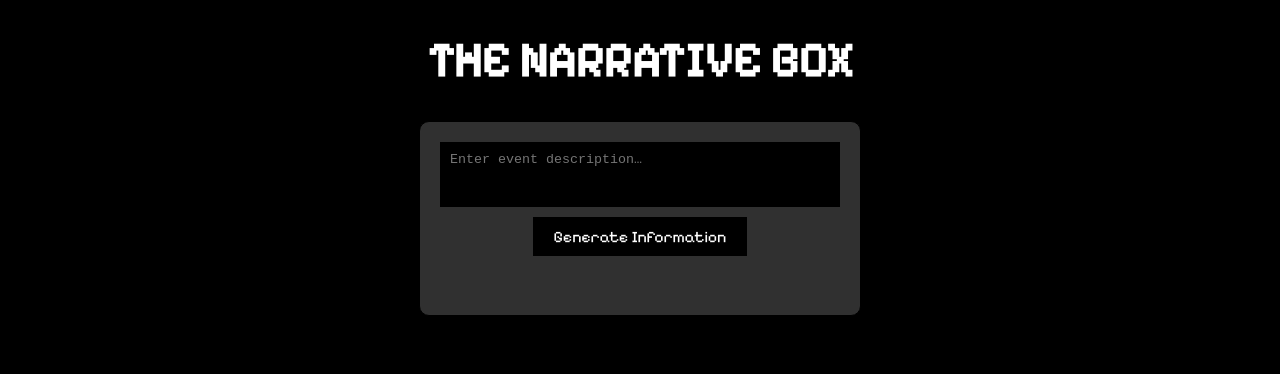
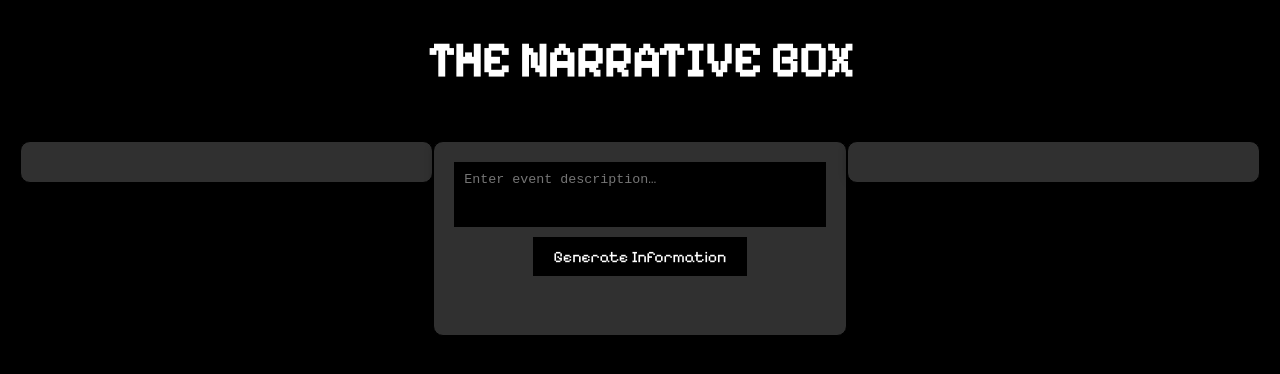
Before and after one commit to tom-plant/the-narrative-box, a React (Create React App) app: page / in a window 1280 px wide. Shown: the top 374 px of the page. Built offline with nearby package versions, Linux system fonts and the light colour scheme.

Commit message:
Added blank consoles to left and right of input interface to handle additional functionality. Need to fill with features.

```diff
--- a/src/App.css
+++ b/src/App.css
@@ -1,22 +1,23 @@
+/* App.css */
 .App {
   text-align: center;
 }
 
-/* Set the background color to black */
 body {
   background-color: black;
-  margin: 0; /* Optionally remove default body margin */
+  margin: 0;
 }
 
-/* Style the header */
 .App-header {
-  font-family: 'Pixelify Sans', sans-serif; /* Apply the Pixelify Sans font */
-  background-color: transparent; /* Remove background color */
-  min-height: 100vh;
+  font-family: 'Pixelify Sans', sans-serif;
+  background-color: transparent;
+  font-size: calc(10px + 2vmin);
+  color: white;
+}
+
+.container {
   display: flex;
-  flex-direction: column;
-  align-items: center;
-  justify-content: center;
-  font-size: calc(10px + 2vmin);
-  color: white; /* Set text color to white */
+  justify-content: center; /* Center the container horizontally */
+  align-items: flex-start; /* Align items to the top */
+  padding: 20px; /* Add padding for spacing */
 }
--- a/src/App.js
+++ b/src/App.js
@@ -1,14 +1,21 @@
+// App.js
 import React from 'react';
-import './App.css'; // You may need to create a CSS file for styling
+import './App.css';
 
 import Header from './components/Header';
 import InputInterface from './components/InputInterface/InputInterface';
+import ConsoleRight from './components/ConsoleRight/ConsoleRight';
+import ConsoleLeft from './components/ConsoleLeft/ConsoleLeft';
 
 function App() {
   return (
     <div className="App">
       <Header />
-      <InputInterface />
+      <div className="container">
+        <ConsoleLeft />
+        <InputInterface />
+        <ConsoleRight />
+      </div>
     </div>
   );
 }
--- /dev/null
+++ b/src/components/ConsoleLeft/ConsoleLeft.css
@@ -0,0 +1,11 @@
+/* ConsoleLeft.css */
+
+.console-left {
+  background-color: #303030; /* Set the background color of the entire box */
+  border: 1px solid #000; /* Add a border around the box */
+  padding: 20px; /* Add padding to create spacing between elements and the box edge */
+  border-radius: 10px; /* Add rounded corners for a softer appearance */
+  box-shadow: 0px 0px 10px rgba(0, 0, 0, 0.2); /* Add a subtle shadow for depth */
+  width: 400px; /* Set a fixed width for the box, adjust as needed */
+  margin: 0 auto; /* Center the box horizontally on the screen */
+}
--- /dev/null
+++ b/src/components/ConsoleLeft/ConsoleLeft.jsx
@@ -0,0 +1,14 @@
+// ConsoleLeft.jsx
+
+import React, { useState } from 'react';
+import './ConsoleLeft.css';
+
+function ConsoleLeft() {
+  return (
+    <div className="console-left">
+      {/* Content goes here */}
+    </div>
+  );
+}
+
+export default ConsoleLeft;
--- /dev/null
+++ b/src/components/ConsoleRight/ConsoleRight.css
@@ -0,0 +1,11 @@
+/* ConsoleRight.css */
+
+.console-right {
+  background-color: #303030; /* Set the background color of the entire box */
+  border: 1px solid #000; /* Add a border around the box */
+  padding: 20px; /* Add padding to create spacing between elements and the box edge */
+  border-radius: 10px; /* Add rounded corners for a softer appearance */
+  box-shadow: 0px 0px 10px rgba(0, 0, 0, 0.2); /* Add a subtle shadow for depth */
+  width: 400px; /* Set a fixed width for the box, adjust as needed */
+  margin: 0 auto; /* Center the box horizontally on the screen */
+}
--- /dev/null
+++ b/src/components/ConsoleRight/ConsoleRight.jsx
@@ -0,0 +1,15 @@
+// ConsoleRight.jsx
+
+import React, { useState } from 'react';
+import NarrativeButton from '../InputInterface/NarrativeButton';
+import './ConsoleRight.css';
+
+function ConsoleRight() {
+  return (
+    <div className="console-right">
+      {/* Content goes here */}
+    </div>
+  );
+}
+
+export default ConsoleRight;
```
